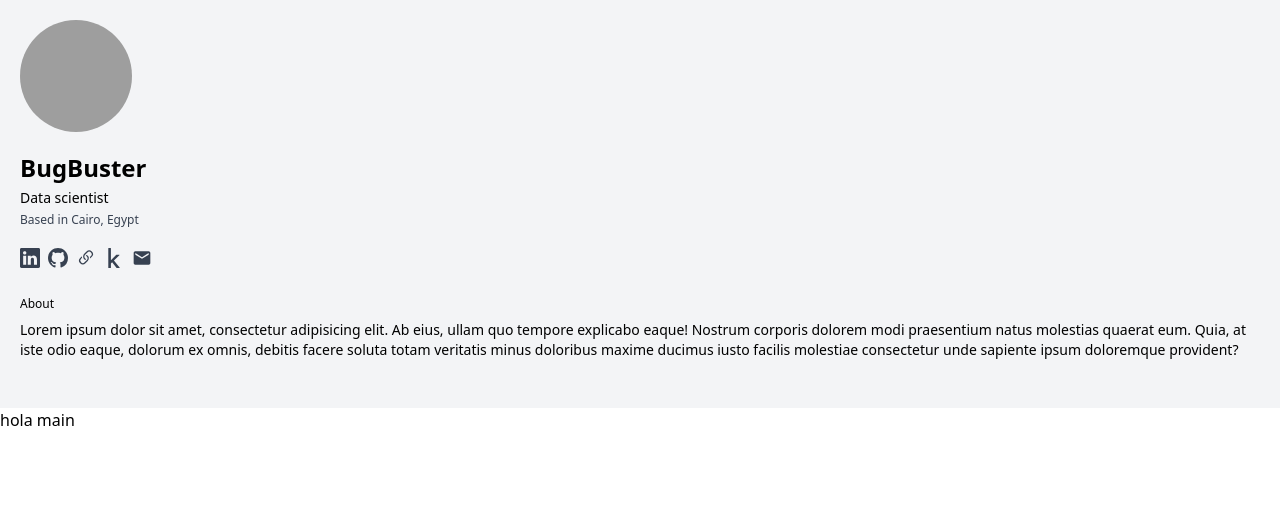
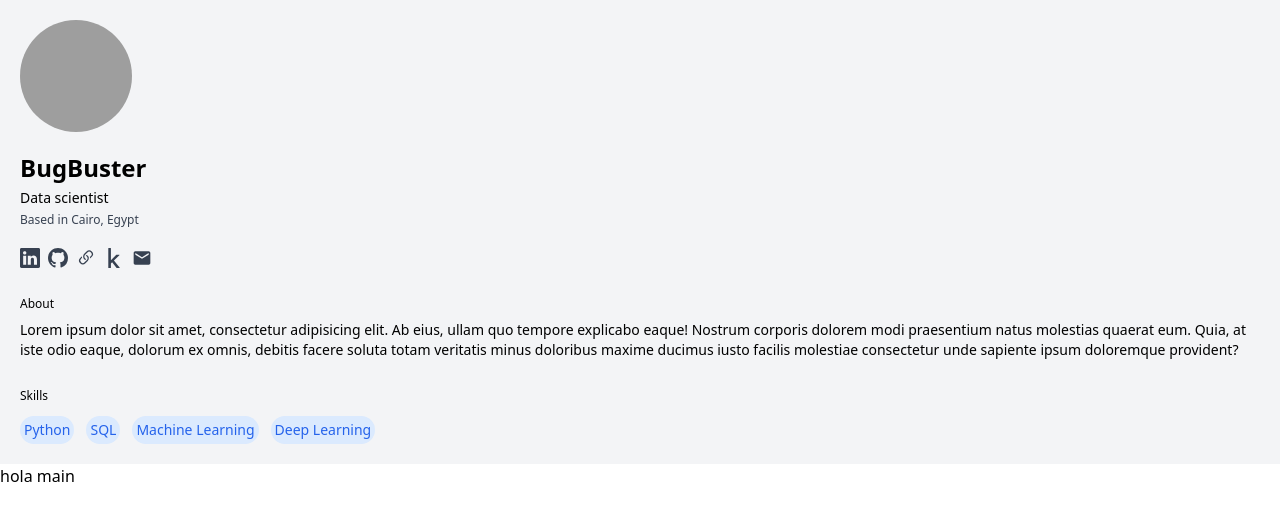
Before and after one commit to M4qu14v3l0/data-portfolio, a React (Vite) app: page / in a window 1280 px wide. Shown: the top 520 px of the page. Built offline with nearby package versions, Linux system fonts and the light colour scheme; grey boxes are pictures that could not be loaded.

Commit message:
skills added

```diff
--- a/src/components/sideBar/Skills.jsx
+++ b/src/components/sideBar/Skills.jsx
@@ -1,8 +1,23 @@
+
+const listSkills = [
+  {name:'Python'},
+  {name:'SQL'},
+  {name:'Machine Learning'},
+  {name:'Deep Learning'}
+]
+
+
 export default function Skills() {
   return (
-    <div>
-
-
-    </div>
+    <section className="flex flex-col gap-3">
+        <h3 className='text-xs'>Skills</h3>
+        <div className="flex gap-3">
+          {
+            listSkills.map(skill => (
+              <p key={skill.name} className="text-sm text-center text-blue-600 bg-blue-100 p-1 rounded-full">{skill.name}</p>
+            ))
+          }
+        </div>
+    </section>
   )
 }
```
